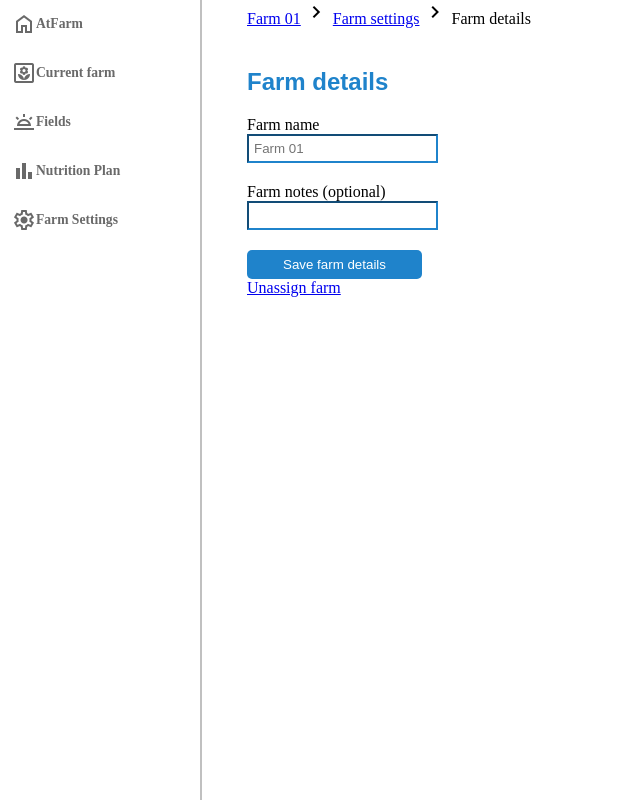
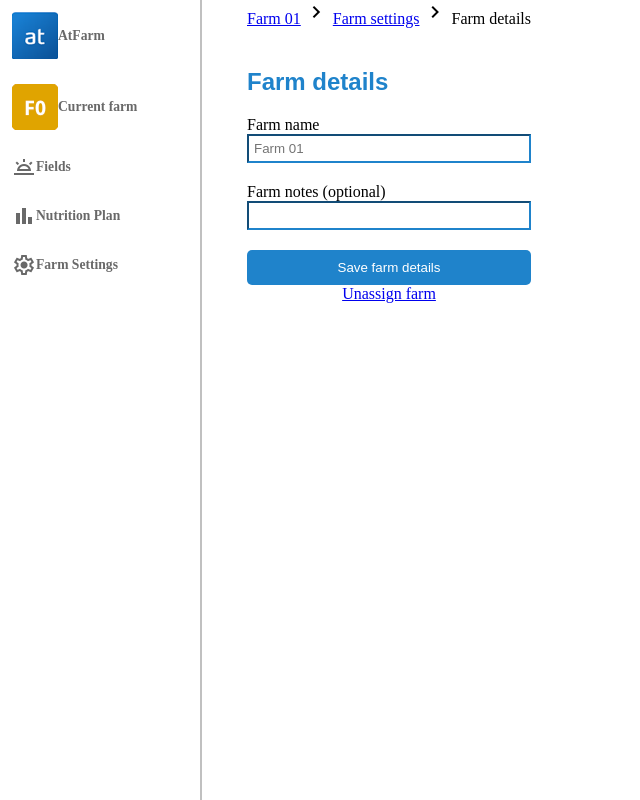
Before and after one commit to a805431/test_html_css_task2_ver0, a website built with webpack: page src/index.html in a window 1280 px wide. Shown: the whole page, without its empty margins (0-640 px from the left). Built offline with nearby package versions, Linux system fonts and the light colour scheme.

Commit message:
button wisth changed

```diff
--- a/src/index.html
+++ b/src/index.html
@@ -11,12 +11,14 @@
     <div class="container">
        <div class="navbar">
             <a href="#" class="navbar__link">
-                <span class="material-symbols-outlined">
-                    home</span>AtFarm
+                <span class="atfarm-logo-image-icon">
+                    <img src="/src/images/at_farm_logo.png" alt="atFarmLogo"/>
+                    </span>AtFarm
             </a>
             <a href="#" class="navbar__link">
-                <span class="material-symbols-outlined">
-                    yard</span>Current farm
+                <span class="current-farm-logo-image-icon">
+                    <img src="/src/images/farm0_logo.png" alt="currentFarmLogo"/>
+                    </span>Current farm
             </a>
             <a href="#" class="navbar__link">
                 <span class="material-symbols-outlined">
@@ -54,7 +56,7 @@
                     <input class = "text-input" type="text">
                     </label>
                     <input type="submit" value="Save farm details" id="save-button">
-                    <a href="#" id="unnasign-link">Unassign farm</a>
+                    <a href="#" id="unassign-link">Unassign farm</a>
                 </form>
             </div>
     </div>
--- a/src/style.css
+++ b/src/style.css
@@ -52,15 +52,15 @@ html, body, .container{
 
 #save-button{
     border-radius: 5px;
-    padding: 7px;
+    padding: 10px;
     border: none;
     background-color:#1f83cb;
     color: #fff;
-    width: 175px;
+    width: 100%;
 }
 
-form label, input {
-    display: block;
+form label, input, #unassign-link{
+    display: grid;
 }
 
 form label {
@@ -69,7 +69,7 @@ form label {
 
 .text-input{
     border-color: #1f83cb;
-    padding: 5px
+    padding: 5px;
 }
 
 h2{
@@ -77,6 +77,6 @@ h2{
     color: #1f83cb;
 }
 
-#unnasign-link{
-    place-self: center;
+#unassign-link{
+   text-align: center;
 }
```
Also changed, not shown: src/images/at_farm_logo.png (renamed from img/at_farm_logo.png), src/images/farm0_logo.png (renamed from img/farm0_logo.png).
